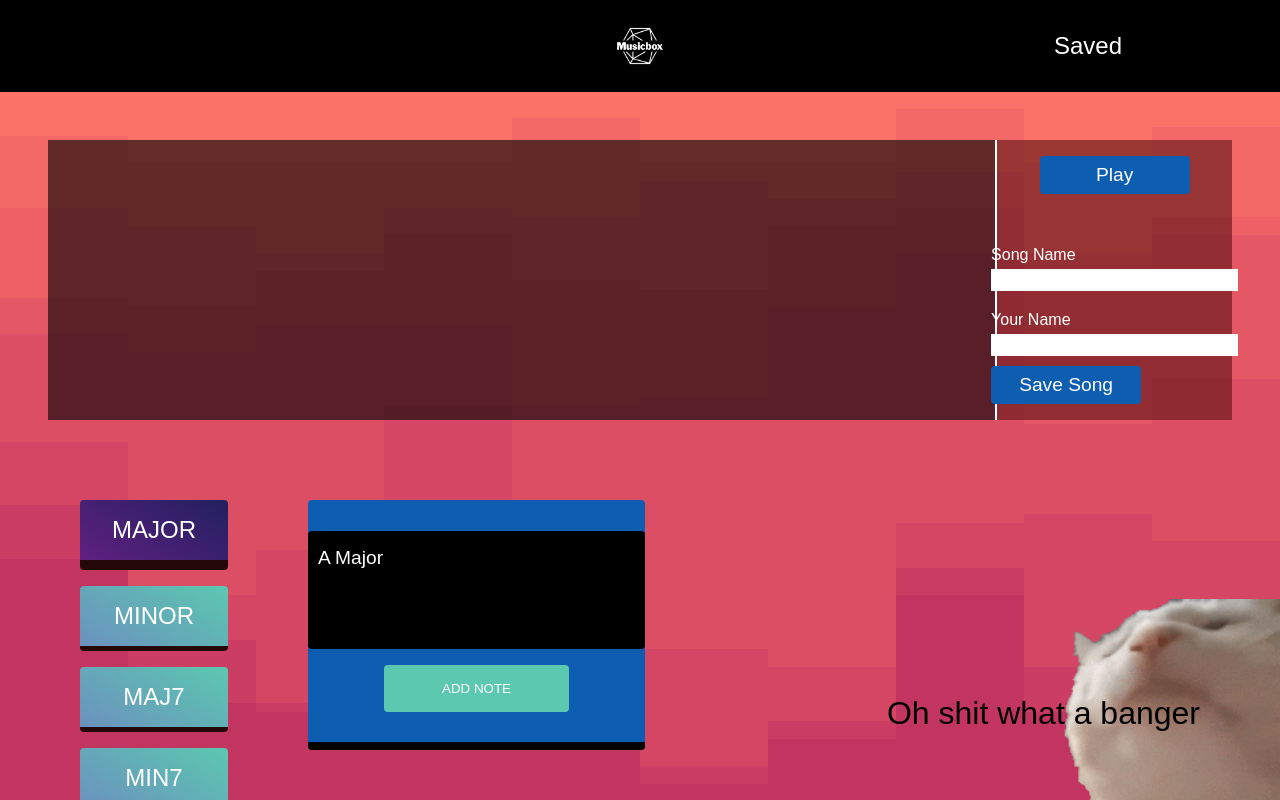
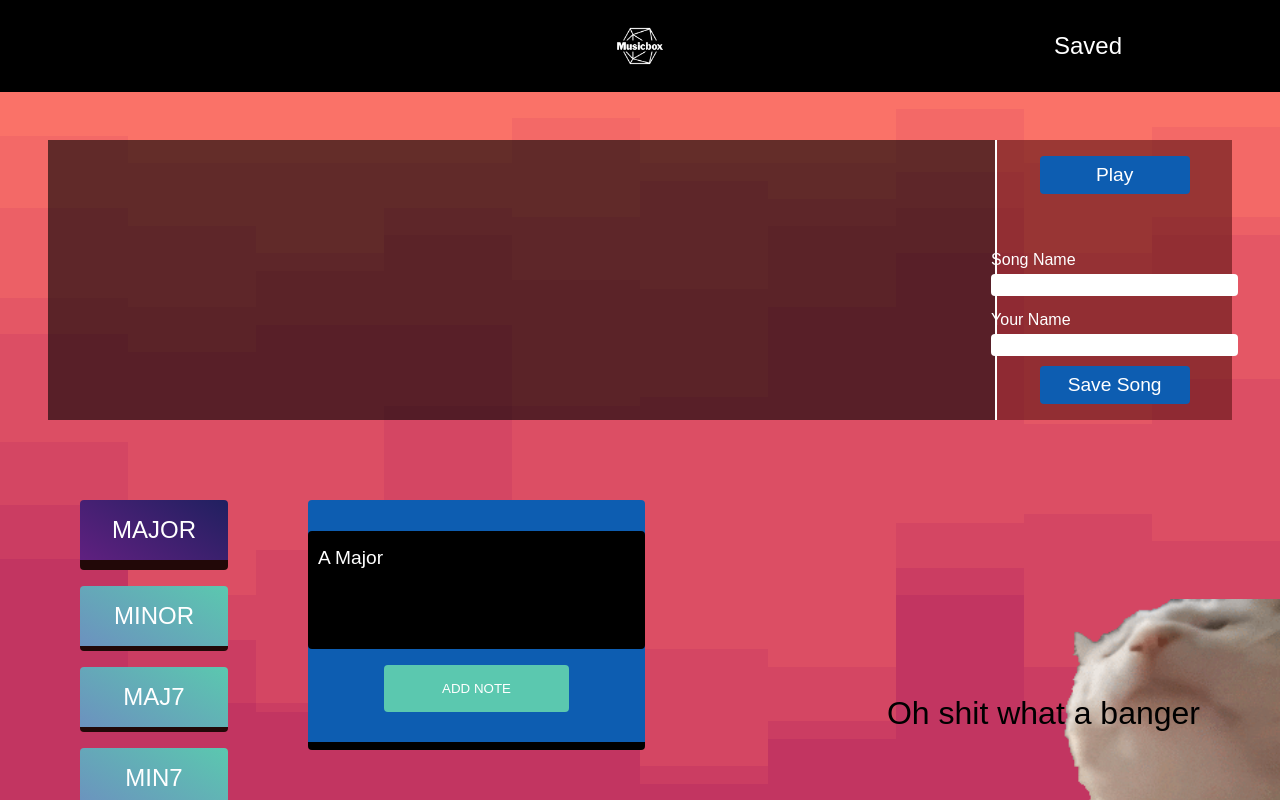
Before and after one commit to Starfodders/Musicbox, a React (Create React App) app: page / in a window 1280 px wide. Shown: the top 800 px of the page. Built offline with nearby package versions, Linux system fonts and the light colour scheme.

Commit message:
saved personal info as state

```diff
--- a/src/components/Tracker/Tracker.js
+++ b/src/components/Tracker/Tracker.js
@@ -5,6 +5,9 @@ import { useState, useEffect } from "react";
 const Tracker = ({ note }) => {
   const [isEnter, setIsEnter] = useState(false);
   const [noteArray, setNoteArray] = useState([]);
+
+  const [songName, setSongName] = useState("");
+  const [yourName, setYourName] = useState("");
 
   useEffect(() => {
     //handles initial value which is undefined
@@ -39,11 +42,15 @@ const Tracker = ({ note }) => {
       </div>
       <div className="tracker__CTA">
         <button className="tracker__play">Play</button>
-        <form className = "tracker__form">
-            <label className = "tracker__form--label">Song Name</label>
-            <input className = "tracker__form--input"></input>
-            <label className = "tracker__form--label">Your Name</label>
-            <input className = "tracker__form--input"></input>
+        <form className="tracker__form">
+          <label className="tracker__form--label" htmlFor="song-name">
+            Song Name
+          </label>
+          <input className="tracker__form--input" name="song-name" onChange={(e) => setSongName(e.target.value)} value = {songName}></input>
+          <label className="tracker__form--label" htmlFor="your-name">
+            Your Name
+          </label>
+          <input className="tracker__form--input" name="your-name" onChange={(e) => setYourName(e.target.value)} value = {yourName}></input>
           <button className="tracker__save">Save Song</button>
         </form>
       </div>
--- a/src/components/Tracker/Tracker.scss
+++ b/src/components/Tracker/Tracker.scss
@@ -33,15 +33,18 @@
     &__form {
         display: flex;
         flex-direction: column;
+        align-items: center;
 
         &--label {
             color: white;
-            padding: 10px 0 5px;
+            padding: 5px 0;
+            align-self: flex-start;
         }
 
         &--input {
             margin-bottom: 10px;
             font-size: 1.2rem;
+            border-radius: 4px;
         }
     }
 
```
